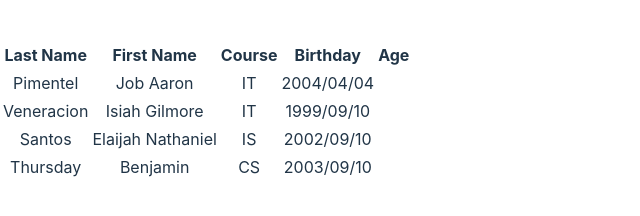
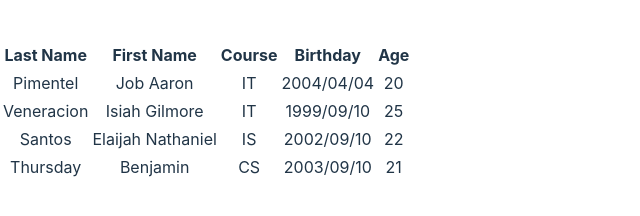
Before and after one commit to jatpimentel/Student-Management-System---Data-Table, a React (Vite) app: page / in a window 1280 px wide. Shown: the part 344-560 px from the top of the page, without its empty margins (0-640 px from the left). Built offline with nearby package versions, Linux system fonts and the light colour scheme.

Commit message:
Calculate Age and Filter Age

```diff
--- a/src/App.jsx
+++ b/src/App.jsx
@@ -1,47 +1,69 @@
-import React, { useState } from "react";
+import React, { useState, useEffect } from "react";
 import StudentTable from "./components/StudentTable"; // Ensure the path is correct
 import SearchBar from "./components/students/searchbar"; // Ensure the path is correct
 
-const students = [
+// Function to calculate age based on birthdate
+const calculateAge = (birthdate) => {
+  const birthDate = new Date(birthdate);
+  const today = new Date();
+  let age = today.getFullYear() - birthDate.getFullYear();
+  const monthDifference = today.getMonth() - birthDate.getMonth();
+
+  if (
+    monthDifference < 0 ||
+    (monthDifference === 0 && today.getDate() < birthDate.getDate())
+  ) {
+    age--;
+  }
+
+  return age;
+};
+
+// Initialize the students data with calculated ages
+const studentsData = [
   {
     last_name: "Pimentel",
     first_name: "Job Aaron",
     course: "IT",
     birthdate: "2004/04/04",
-    age: "",
+    age: calculateAge("2004/04/04"),
   },
   {
     last_name: "Veneracion",
     first_name: "Isiah Gilmore",
     course: "IT",
     birthdate: "1999/09/10",
-    age: "",
+    age: calculateAge("1999/09/10"),
   },
   {
     last_name: "Santos",
     first_name: "Elaijah Nathaniel",
     course: "IS",
     birthdate: "2002/09/10",
-    age: "",
+    age: calculateAge("2002/09/10"),
   },
   {
     last_name: "Thursday",
     first_name: "Benjamin",
     course: "CS",
     birthdate: "2003/09/10",
-    age: "",
+    age: calculateAge("2003/09/10"),
   },
 ];
 
 function App() {
-  const [filteredStudents, setFilteredStudents] = useState(students);
+  const [students, setStudents] = useState(studentsData);
+  const [filteredStudents, setFilteredStudents] = useState(studentsData);
 
+  // Filter students based on search term
   const handleSearch = (searchTerm) => {
     const lowercasedTerm = searchTerm.toLowerCase();
-    const filtered = students.filter((student) =>
-      student.first_name.toLowerCase().includes(lowercasedTerm) ||
-      student.last_name.toLowerCase().includes(lowercasedTerm) ||
-      student.course.toLowerCase().includes(lowercasedTerm)
+    const filtered = students.filter(
+      (student) =>
+        student.first_name.toLowerCase().includes(lowercasedTerm) ||
+        student.last_name.toLowerCase().includes(lowercasedTerm) ||
+        student.course.toLowerCase().includes(lowercasedTerm) ||
+        student.age.toString().includes(lowercasedTerm)
     );
     setFilteredStudents(filtered);
   };
--- a/src/components/StudentTable.jsx
+++ b/src/components/StudentTable.jsx
@@ -32,6 +32,7 @@ const StudentTable = ({ students }) => {
               firstName={student.first_name}
               course={student.course}
               birthdate={student.birthdate}
+              age={student.age}
             />
           ))}
         </Table.TBody>
--- a/src/components/students/studentdata.jsx
+++ b/src/components/students/studentdata.jsx
@@ -1,13 +1,14 @@
 import React from "react";
 import Table from "../Table";
 
-const StudentData = ({ lastName, firstName, course, birthdate }) => {
+const StudentData = ({ lastName, firstName, course, birthdate, age }) => {
   return (
     <Table.Row>
       <Table.Column>{lastName}</Table.Column>
       <Table.Column>{firstName}</Table.Column>
       <Table.Column>{course}</Table.Column>
       <Table.Column>{birthdate}</Table.Column>
+      <Table.Column>{age}</Table.Column>
     </Table.Row>
   );
 };
```
